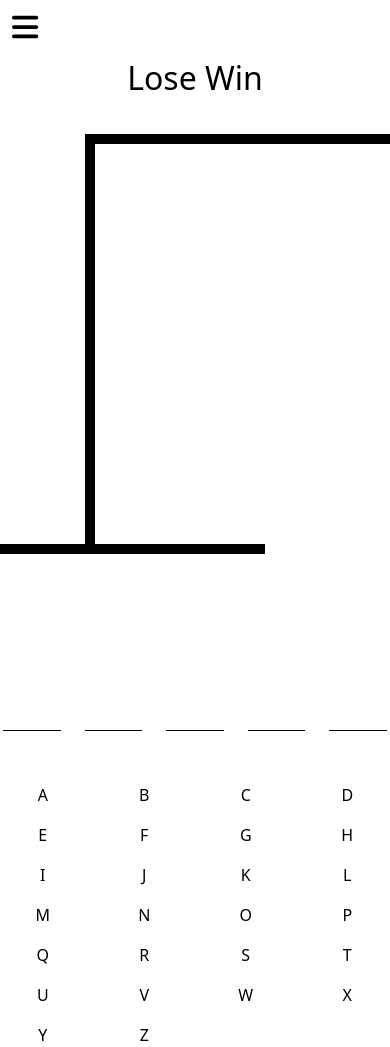
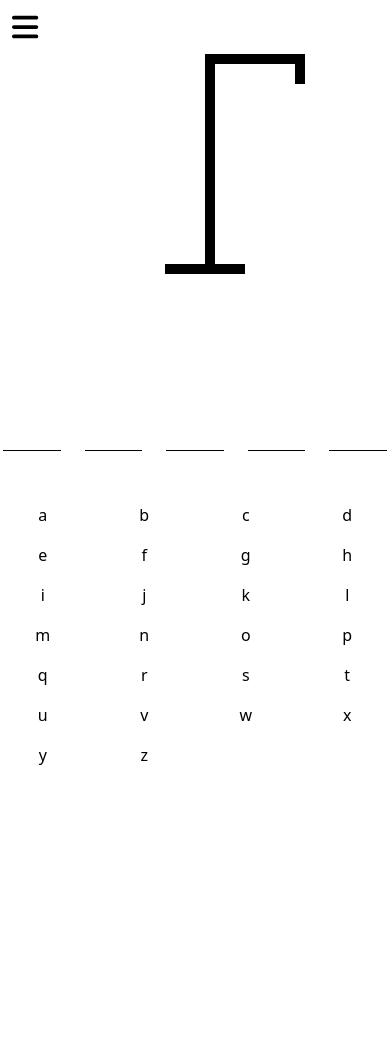
Before and after one commit to JamesDiStef/board-games, a React (Vite) app: page /hangman in a window 390 px wide. Shown: the top 1047 px of the page. After the commit the page ends 844 px from the top, so only its background shows below. Built offline with nearby package versions, Linux system fonts and the light colour scheme.

Commit message:
convert hangman to tailwind, start responsive for mobile

```diff
--- a/src/hangman/HangmanBoard.tsx
+++ b/src/hangman/HangmanBoard.tsx
@@ -5,6 +5,7 @@ import HangmanWord from "./HangmanWord";
 import Keyboard from "./Keyboard";
 
 function HangmanBoard() {
+  const [isWin, setIsWin] = useState(false);
   const [wordToGuess] = useState(() => {
     return words[Math.floor(Math.random() * words.length)];
   });
@@ -15,6 +16,10 @@ function HangmanBoard() {
   const handleGuess = (letter: string) => {
     setGuessedLetters([...guessedLetters, letter]);
     if (!wordToGuess.includes(letter)) setWrongGuesses(wrongGuesses + 1);
+    for (let i = 0; i < wordToGuess.length; i++) {
+      if (!guessedLetters.includes(wordToGuess.charAt(i))) break;
+      if (i === wordToGuess.length - 1) setIsWin(true);
+    }
   };
 
   return (
@@ -28,18 +33,34 @@ function HangmanBoard() {
         alignItems: "center",
       }}
     >
+      {wrongGuesses === 6 && (
         <div
           style={{
             fontSize: "2rem",
             textAlign: "center",
           }}
         >
-        Lose Win
+          You lose :(
         </div>
+      )}
+      {isWin && (
+        <div
+          style={{
+            fontSize: "2rem",
+            textAlign: "center",
+          }}
+        >
+          You win!
+        </div>
+      )}
       <HangmanDrawing wrongGuesses={wrongGuesses} />
       <HangmanWord wordToGuess={wordToGuess} guessedLetters={guessedLetters} />
       <div style={{ alignSelf: "stretch" }}>
-        <Keyboard handleGuess={handleGuess} />
+        <Keyboard
+          handleGuess={handleGuess}
+          guessedLetters={guessedLetters}
+          wordToGuess={wordToGuess}
+        />
       </div>
     </div>
   );
--- a/src/hangman/HangmanDrawing.tsx
+++ b/src/hangman/HangmanDrawing.tsx
@@ -1,88 +1,25 @@
 const HEAD = (
-  <div
-    style={{
-      height: "80px",
-      width: "80px",
-      border: "10px solid black",
-      borderRadius: "100%",
-      position: "absolute",
-      top: "50px",
-      right: "-45px",
-    }}
-  ></div>
+  <div className="h-[40px] lg:h-[80px] w-[40px] lg:w-[80px] border-[10px] border-black rounded-full absolute top-[20px] lg:top-[50px] right-[-15px] lg:right-[-45px]"></div>
 );
 
 const BODY = (
-  <div
-    style={{
-      height: "100px",
-      width: "10px",
-      background: "black",
-      position: "absolute",
-      top: "150px",
-      right: "0",
-    }}
-  ></div>
+  <div className="h-[50px] lg:h-[100px] w-[10px] bg-black absolute top-[50px] lg:top-[150px] right-0"></div>
 );
 
 const LEFT_ARM = (
-  <div
-    style={{
-      height: "10px",
-      width: "100px",
-      background: "black",
-      position: "absolute",
-      top: "180px",
-      right: "10px",
-      rotate: "30deg",
-      transformOrigin: "right bottom",
-    }}
-  ></div>
+  <div className="h-[10px] w-[50px] lg:w-[100px] bg-black absolute top-[70px] lg:top-[180px] right-[10px] rotate-[30deg] origin-bottom-right"></div>
 );
 
 const RIGHT_ARM = (
-  <div
-    style={{
-      height: "10px",
-      width: "100px",
-      background: "black",
-      position: "absolute",
-      top: "180px",
-      right: "-100px",
-      rotate: "-30deg",
-      transformOrigin: "left bottom",
-    }}
-  ></div>
+  <div className="h-[10px] w-[50px] lg:w-[100px] bg-black absolute top-[70px] lg:top-[180px] right-[-50px] lg:right-[-100px] rotate-[-30deg] origin-bottom-left"></div>
 );
 
 const RIGHT_LEG = (
-  <div
-    style={{
-      height: "10px",
-      width: "100px",
-      background: "black",
-      position: "absolute",
-      top: "290px",
-      right: "-80px",
-      rotate: "30deg",
-      transformOrigin: "right bottom",
-    }}
-  ></div>
+  <div className="h-[10px] w-[100px] bg-black absolute lg:top-[290px] right-[-80px] rotate-[30deg] origin-bottom-right"></div>
 );
 
 const LEFT_LEG = (
-  <div
-    style={{
-      height: "10px",
-      width: "100px",
-      background: "black",
-      position: "absolute",
-      top: "290px",
-      right: "-10px",
-      rotate: "-30deg",
-      transformOrigin: "left bottom",
-    }}
-  ></div>
+  <div className="h-[10px] w-[100px] bg-black absolute lg:top-[290px] right-[-10px] rotate-[-30deg] origin-bottom-left"></div>
 );
 
 interface Props {
@@ -98,35 +35,12 @@ const HangmanCrawing = ({ wrongGuesses }: Props) => {
       {wrongGuesses > 3 && LEFT_ARM}
       {wrongGuesses > 4 && RIGHT_LEG}
       {wrongGuesses > 5 && LEFT_LEG}
-      <div
-        style={{
-          height: "50px",
-          width: "10px",
-          background: "black",
-          position: "absolute",
-          top: 0,
-          right: 0,
-        }}
-      ></div>
-      <div
-        style={{
-          marginLeft: "120px",
-          height: "10px",
-          width: "340px",
-          background: "black",
-        }}
-      ></div>
-      <div
-        style={{
-          marginLeft: "120px",
-          height: "400px",
-          width: "10px",
-          background: "black",
-        }}
-      ></div>
-      <div
-        style={{ height: "10px", width: "300px", background: "black" }}
-      ></div>
+
+      <div className="h-[30px] lg:h-[50px] w-[10px] bg-black absolute top-0 right-0"></div>
+
+      <div className="h-[10px] ml-[120px] w-[100px] lg:w-[340px] bg-black"></div>
+      <div className="ml-[120px] h-[200px] lg:h-[400px] w-[10px] bg-black"></div>
+      <div className="ml-[80px] lg:ml-0 h-[10px] w-[80px] lg:w-[300px] bg-black"></div>
     </div>
   );
 };
--- a/src/hangman/Keyboard.tsx
+++ b/src/hangman/Keyboard.tsx
@@ -1,8 +1,39 @@
 interface Props {
   handleGuess: (arg: string) => void;
+  guessedLetters: any;
+  wordToGuess: any;
 }
 
-const Keyboard = ({ handleGuess }: Props) => {
+const alphabet: string[] = [
+  "a",
+  "b",
+  "c",
+  "d",
+  "e",
+  "f",
+  "g",
+  "h",
+  "i",
+  "j",
+  "k",
+  "l",
+  "m",
+  "n",
+  "o",
+  "p",
+  "q",
+  "r",
+  "s",
+  "t",
+  "u",
+  "v",
+  "w",
+  "x",
+  "y",
+  "z",
+];
+
+const Keyboard = ({ guessedLetters, handleGuess, wordToGuess }: Props) => {
   return (
     <div
       style={{
@@ -11,32 +42,19 @@ const Keyboard = ({ handleGuess }: Props) => {
         gap: "1rem",
       }}
     >
-      <button onClick={() => handleGuess("a")}>A</button>
-      <button onClick={() => handleGuess("b")}>B</button>
-      <button onClick={() => handleGuess("c")}>C</button>
-      <button onClick={() => handleGuess("d")}>D</button>
-      <button onClick={() => handleGuess("e")}>E</button>
-      <button onClick={() => handleGuess("f")}>F</button>
-      <button onClick={() => handleGuess("g")}>G</button>
-      <button onClick={() => handleGuess("h")}>H</button>
-      <button onClick={() => handleGuess("i")}>I</button>
-      <button onClick={() => handleGuess("j")}>J</button>
-      <button onClick={() => handleGuess("k")}>K</button>
-      <button onClick={() => handleGuess("l")}>L</button>
-      <button onClick={() => handleGuess("m")}>M</button>
-      <button onClick={() => handleGuess("n")}>N</button>
-      <button onClick={() => handleGuess("o")}>O</button>
-      <button onClick={() => handleGuess("p")}>P</button>
-      <button onClick={() => handleGuess("q")}>Q</button>
-      <button onClick={() => handleGuess("r")}>R</button>
-      <button onClick={() => handleGuess("s")}>S</button>
-      <button onClick={() => handleGuess("t")}>T</button>
-      <button onClick={() => handleGuess("u")}>U</button>
-      <button onClick={() => handleGuess("v")}>V</button>
-      <button onClick={() => handleGuess("w")}>W</button>
-      <button onClick={() => handleGuess("x")}>X</button>
-      <button onClick={() => handleGuess("y")}>Y</button>
-      <button onClick={() => handleGuess("z")}>Z</button>
+      {alphabet.map((letter) => (
+        <button
+          style={{
+            backgroundColor:
+              guessedLetters.includes(letter) && !wordToGuess.includes(letter)
+                ? "blue"
+                : "white",
+          }}
+          onClick={() => handleGuess(letter)}
+        >
+          {letter}
+        </button>
+      ))}
     </div>
   );
 };
```
Lines whose indentation alone changed are shown as unchanged.
